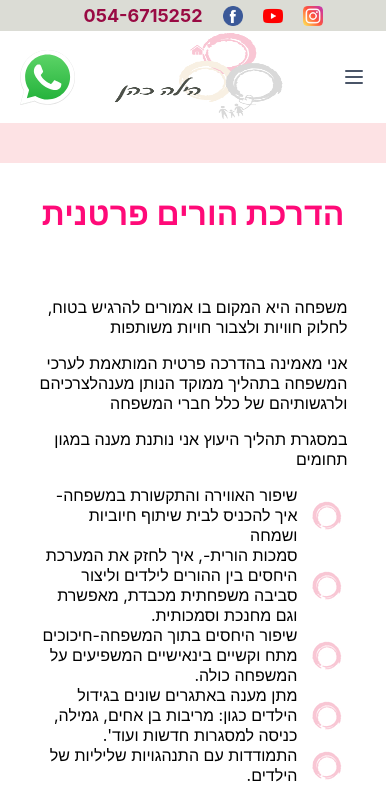
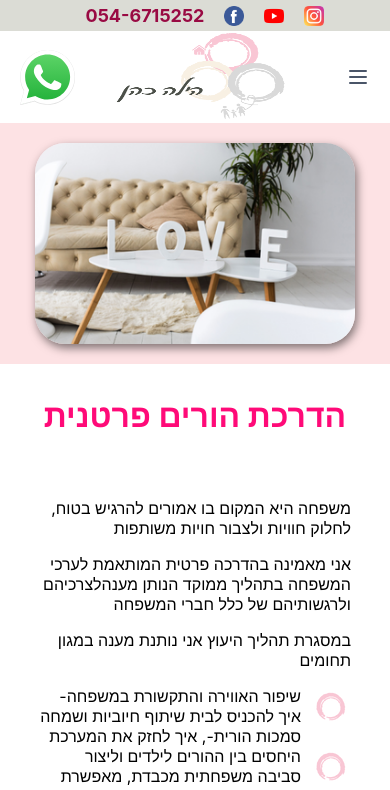
Before and after one commit to itaycs2407/Family-Consult, a React (Create React App) app: page /personal-consult in a window 390 px wide. Shown: the top 790 px of the page. Built offline with nearby package versions, Linux system fonts and the light colour scheme; the HTML template or start-up script is replaced by a standard one.

Commit message:
responsive

```diff
--- a/src/App.tsx
+++ b/src/App.tsx
@@ -9,8 +9,7 @@ import Consult from "./pages/consult";
 import { Redirect, Route, Switch } from "react-router-dom";
 import Workshop from "./pages/workshop";
 
-const App: React.FC = () => {
-  return (
+const App: React.FC = () => (
   <Container>
     <Navbar />
     <ContentContainer>
@@ -26,11 +25,10 @@ const App: React.FC = () => {
     </ContentContainer>
   </Container>
 );
-};
 
 const Container = styled.div`
   height: 100vh;
-  width: 99vw;
+  width: 100vw;
   display: flex;
   flex-direction: column;
   justify-content: flex-start;
--- a/src/pages/consult.tsx
+++ b/src/pages/consult.tsx
@@ -16,6 +16,7 @@ import Intro3 from "../assets/personal-consult/intro3.png";
 import { useHistory } from "react-router-dom";
 import { deviceMax } from "../constant/constant";
 import { StyledImageContainer } from "./home";
+import { ResponsiveImage } from "./workshop";
 
 const Consult: React.FC = () => {
   const history = useHistory();
@@ -24,7 +25,7 @@ const Consult: React.FC = () => {
     <FadeInContainer>
       <StyledImageContainer>
         <ImageContainer>
-          <StyledImage src={Intro1} alt="Intro1" />
+          <ResponsiveImage src={Intro1} alt="Intro1" />
           <StyledImage src={Intro3} alt="Intro3" />
           <StyledImage src={Intro2} alt="Intro2" />
         </ImageContainer>
--- a/src/pages/workshop.tsx
+++ b/src/pages/workshop.tsx
@@ -82,7 +82,7 @@ const Content = styled.div`
   }
 `;
 
-const ResponsiveImage = styled.img`
+export const ResponsiveImage = styled.img`
   border-radius: 30px;
   width: 320px;
   box-shadow: 2px 4px 10px rgba(0, 0, 0, 0.5);
```
Lines whose indentation alone changed are shown as unchanged.
